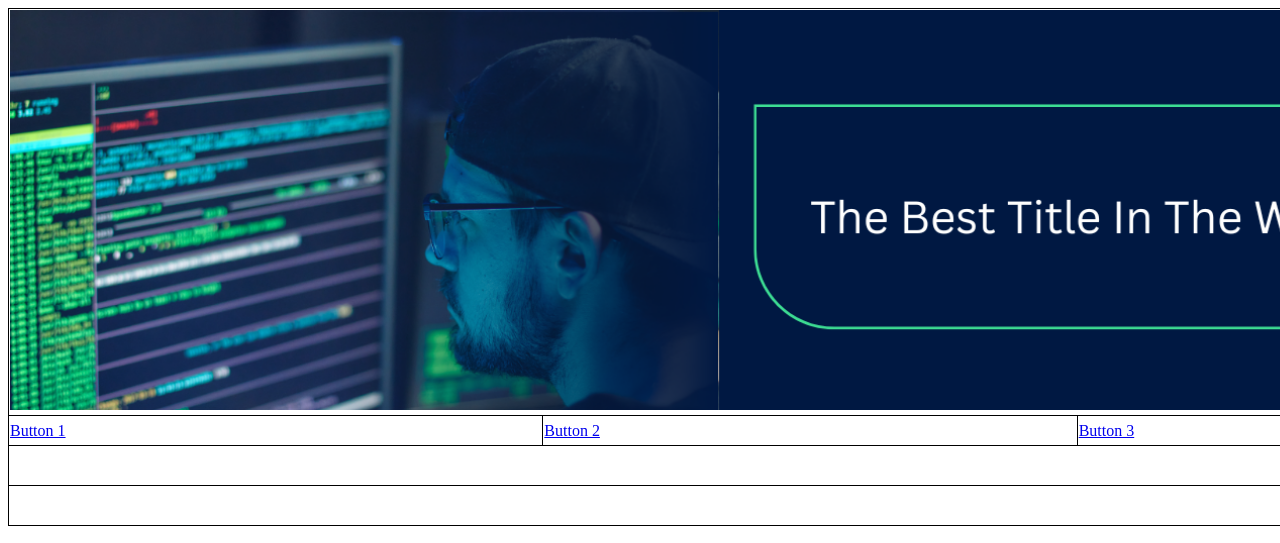
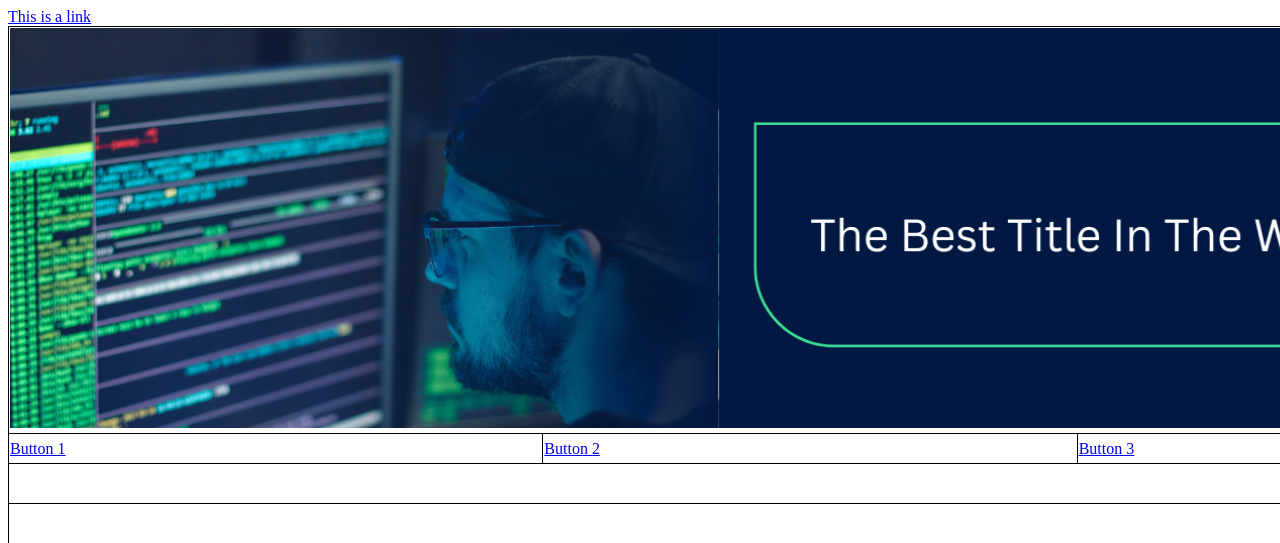
Before and after one commit to Popoishere1/FirstHTML, a plain HTML site: page index.html in a window 1280 px wide. Shown: the top 543 px of the page. Drawn offline with Linux system fonts and the light colour scheme.

Commit message:
Update index.html

```diff
--- a/index.html
+++ b/index.html
@@ -8,14 +8,18 @@ table,
   border-collapse: collapse;
 }
 </style>
-
+<head>
 <body>
-
 <table style="width:90%">
 <tr style="height:40px">
    <td colspan="3"> <img src="The Best Website In The World 2!.png" height=400px> </td>
   </tr>
   <tr style="height:30px">
+</style>
+</head>
+<body>
+
+<a href="default.asp" target="_blank">This is a link</a>
 
     <td> <a href="page1.html" bgcolor="orange">Button 1</a>
     </td>
```
